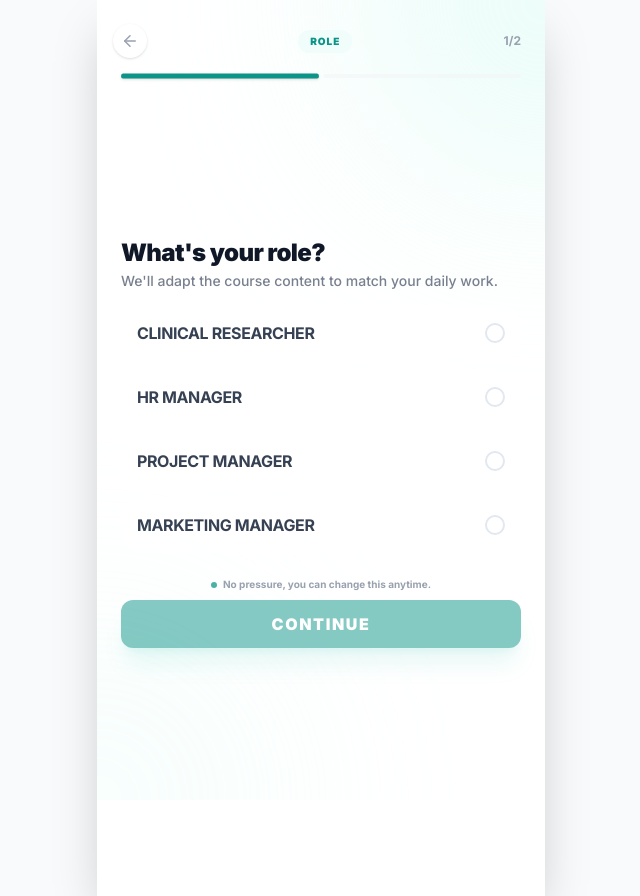
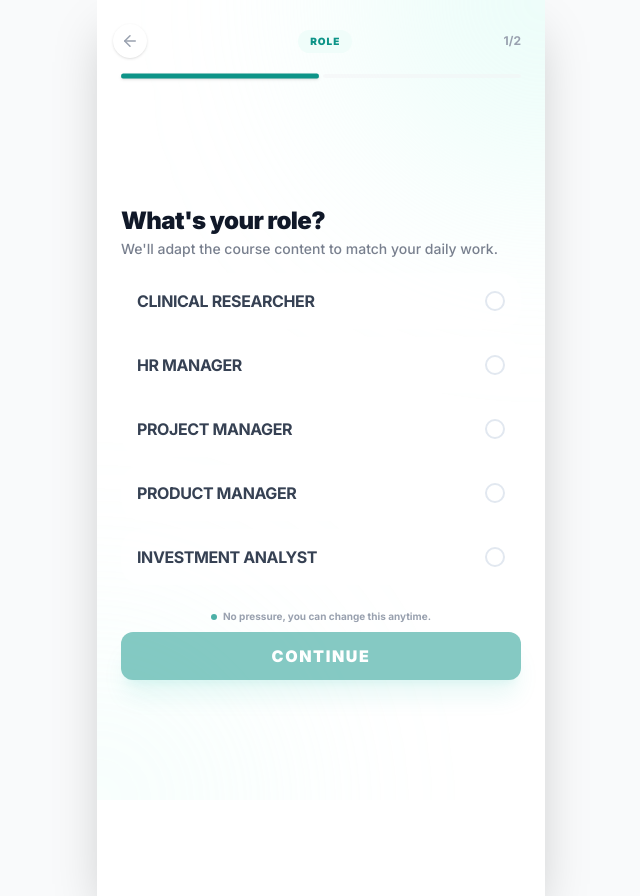
Before and after one commit to FirstStepTechnologies/vina_frontend, a Next.js app: page /profession in a window 1280 px wide. Shown: the whole page, without its empty margins (319-959 px from the left). Built offline with nearby package versions, Linux system fonts and the light colour scheme; no server answers.

Commit message:
Add Product Manager and Investment Analyst professions

```diff
--- a/src/app/profession/page.tsx
+++ b/src/app/profession/page.tsx
@@ -20,7 +20,8 @@ const STEPS = [
             { label: "Clinical Researcher", value: "Clinical Researcher", sub: "" },
             { label: "HR Manager", value: "HR Manager", sub: "" },
             { label: "Project Manager", value: "Project Manager", sub: "" },
-            { label: "Marketing Manager", value: "Marketing Manager", sub: "" }
+            { label: "Product Manager", value: "Product Manager", sub: "" },
+            { label: "Investment Analyst", value: "Investment Analyst", sub: "" }
         ]
     },
     {
@@ -94,7 +95,9 @@ export default function PersonalisationFlow() {
                 "Clinical Researcher": "Pharma/Biotech",
                 "HR Manager": "Tech Company",
                 "Marketing Manager": "E-Commerce",
-                "Project Manager": "Software/Tech"
+                "Project Manager": "Software/Tech",
+                "Product Manager": "FinTech",
+                "Investment Analyst": "Venture Capital"
             };
 
             const industry = industryMap[selections.role] || "Technology";
```
